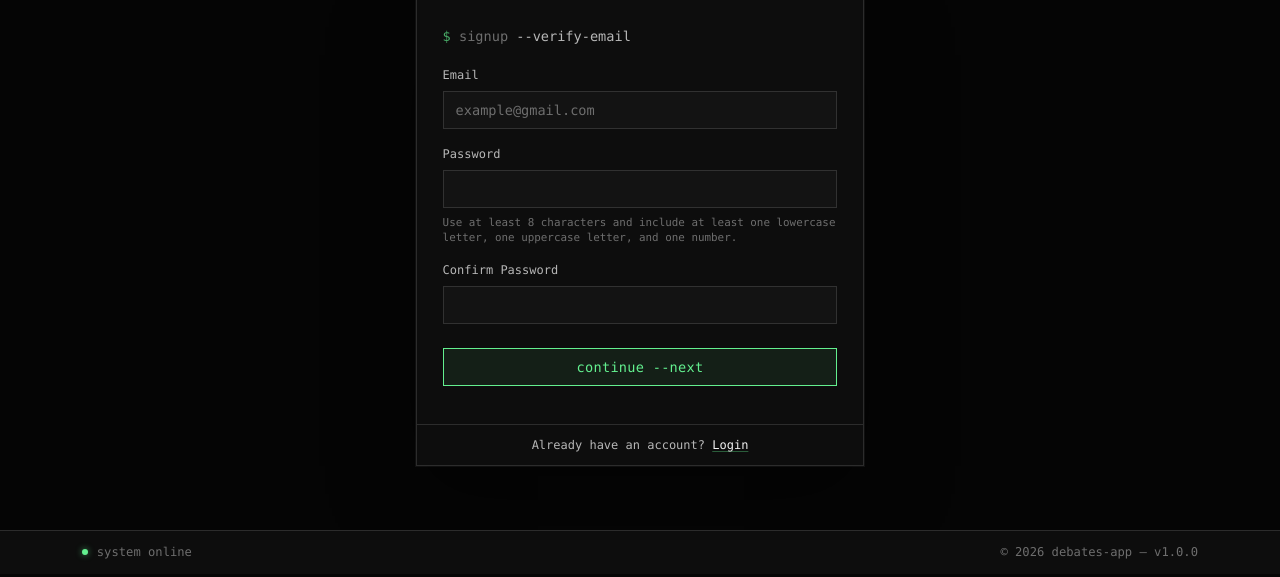
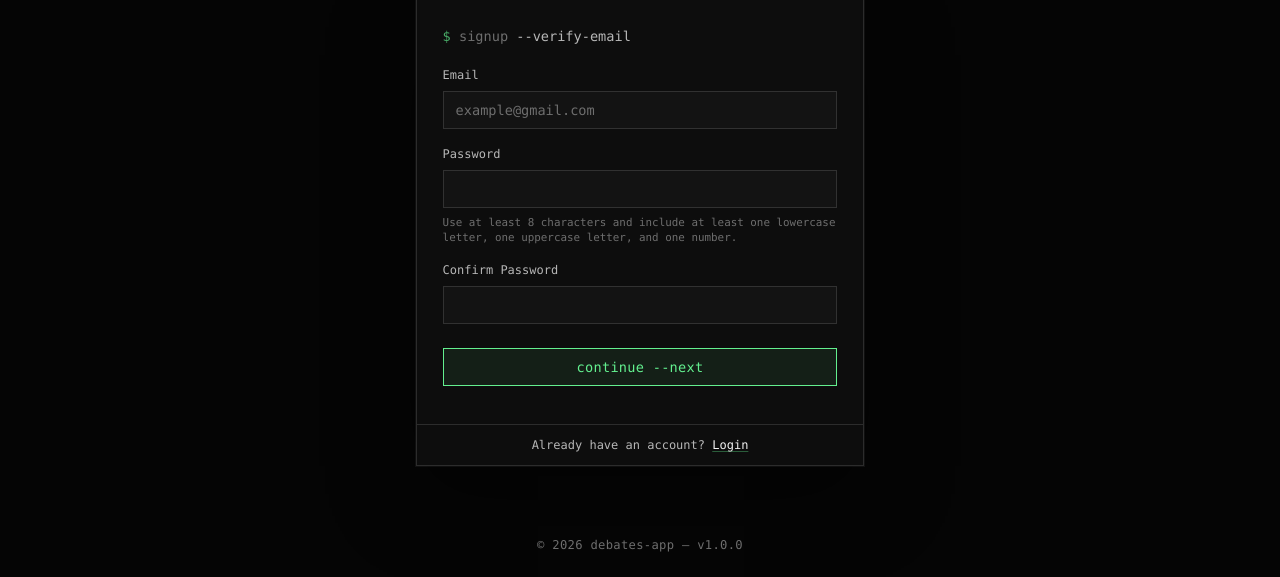
Before and after one commit to ali-fadaee/CITS3403-Group-Project, a Flask app: page /signup in a window 1280 px wide. Shown: the part 269-846 px from the top of the page. Run offline with Flask 3, Linux system fonts and the light colour scheme; data that the repository does not hold is empty.

Commit message:
Simplify shared footer styling

```diff
--- a/app/static/css/style.css
+++ b/app/static/css/style.css
@@ -541,10 +541,36 @@ main.container { flex: 1; padding-bottom: 2rem; }
 }
 
 /* ── FOOTER ── */
-.site-footer { border-top: 1px solid var(--debate-border-soft); background: var(--debate-panel); padding: 0.75rem 0; }
-.footer-inner { display: flex; align-items: center; gap: 0.55rem; font-size: var(--font-size-xs); color: var(--debate-text-faint); }
-.footer-status-dot { width: 6px; height: 6px; border-radius: 50%; background: var(--debate-yes); box-shadow: 0 0 6px rgba(99, 240, 143, 0.6); flex-shrink: 0; }
-.footer-copy { margin-left: auto; }
+.site-footer {
+  margin-top: auto;
+  padding: 0 1rem 1.1rem;
+  background: transparent;
+}
+
+.footer-inner {
+  width: min(100%, 76rem);
+  max-width: 76rem;
+  display: flex;
+  align-items: center;
+  justify-content: center;
+  margin: 0 auto;
+  padding: 0.35rem 1rem;
+  color: var(--debate-text-faint);
+  font-size: var(--font-size-xs);
+  letter-spacing: 0.025em;
+}
+
+.footer-status-dot {
+  display: none;
+}
+
+.footer-status-text {
+  display: none;
+}
+
+.footer-copy {
+  margin-left: 0;
+}
 
 /* ── PANEL ── */
 .panel {
```
